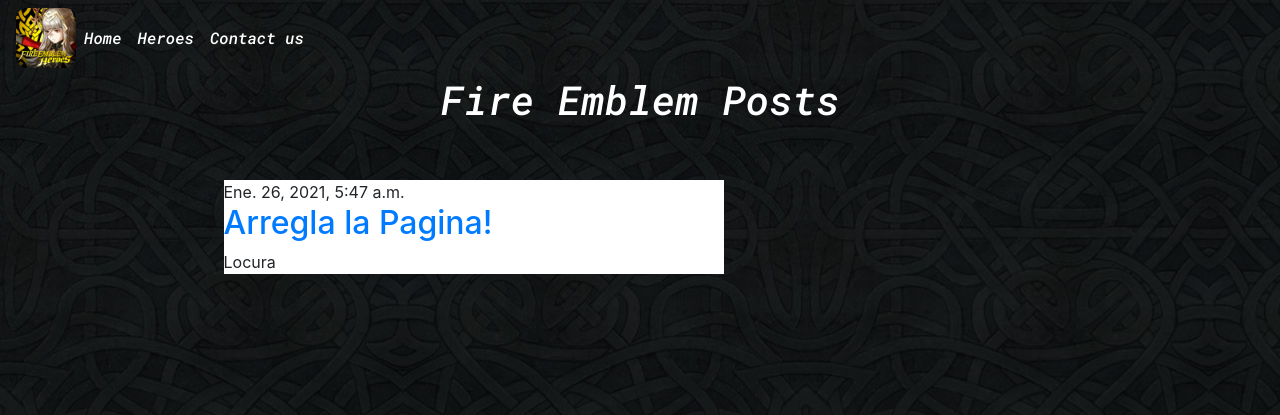
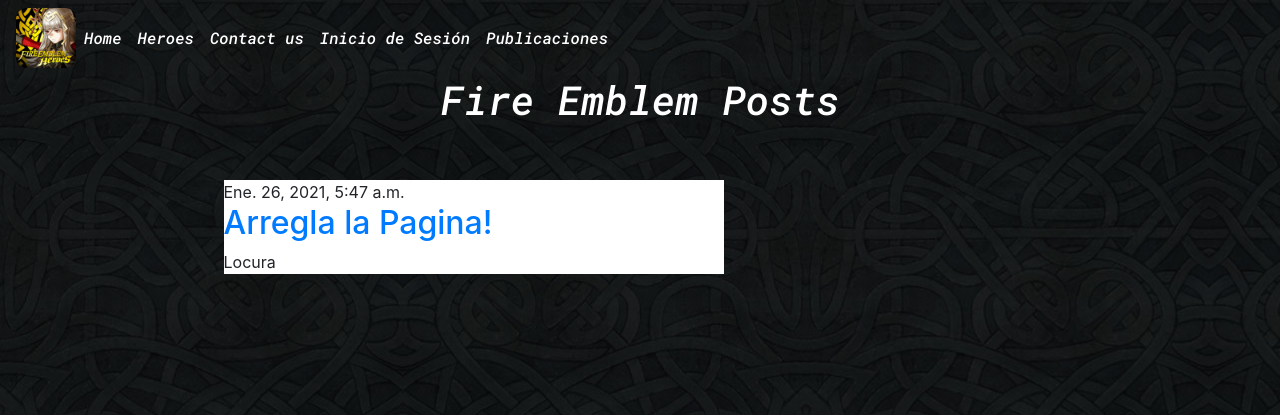
Before and after one commit to Abidael/FireEmblemHeroes, a Django app: page /portada/ in a window 1280 px wide. Shown: the top 415 px of the page. Run offline with Django 3.2, Linux system fonts and the light colour scheme; data comes from the database, SQL or seed files in the repository; some libraries are stand-ins or nearby versions.

Commit message:
Url's #3

```diff
--- a/proyectWeb/fehWeb/blog/templates/plantillas/base.html
+++ b/proyectWeb/fehWeb/blog/templates/plantillas/base.html
@@ -28,13 +28,19 @@
             <div class="collapse navbar-collapse justify-content-center" id="navbarToggler">
                 <ul class="navbar-nav mr-auto mt-0 mt-md-0">
                     <li class="nav-item active">
-                        <a class="nav-link" href="../plantillas/">Home</a>
+                        <a class="nav-link" href="/">Home</a>
                     </li>
                     <li class="nav-item active">
-                        <a class="nav-link" href="../plantillas/heroes.html">Heroes</a>
+                        <a class="nav-link" href="/heroes">Heroes</a>
                     </li>
                     <li class="nav-item active">
-                        <a class="nav-link" href="../plantillas/questions.html">Contact us</a>
+                        <a class="nav-link" href="/questions">Contact us</a>
+                    </li>
+                    <li class="nav-item active">
+                        <a class="nav-link" href="/login">Inicio de Sesión</a>
+                    </li>
+                    <li class="nav-item active">
+                        <a class="nav-link" href="">Publicaciones</a>
                     </li>
                 </ul>
             </div>
--- a/proyectWeb/fehWeb/blog/templates/plantillas/heroes.html
+++ b/proyectWeb/fehWeb/blog/templates/plantillas/heroes.html
@@ -40,6 +40,9 @@
                     </li>
                     <li class="nav-item active">
                         <a class="nav-link" href="/login">Inicio de Sesión</a>
+                    </li>
+                    <li class="nav-item active">
+                        <a class="nav-link" href="/post_list">Publicaciones</a>
                     </li>
                 </ul>
             </div>
--- a/proyectWeb/fehWeb/blog/templates/plantillas/login.html
+++ b/proyectWeb/fehWeb/blog/templates/plantillas/login.html
@@ -39,6 +39,9 @@
                     </li>
                     <li class="nav-item active">
                         <a class="nav-link" href="">Inicio de Sesión</a>
+                    </li>
+                    <li class="nav-item active">
+                        <a class="nav-link" href="/post_list">Publicaciones</a>
                     </li>
                 </ul>
             </div>
--- a/proyectWeb/fehWeb/blog/templates/plantillas/portada.html
+++ b/proyectWeb/fehWeb/blog/templates/plantillas/portada.html
@@ -41,6 +41,9 @@
                     </li>
                     <li class="nav-item active">
                         <a class="nav-link" href="login">Inicio de Sesión</a>
+                    </li>
+                    <li class="nav-item active">
+                        <a class="nav-link" href="post_list">Publicaciones</a>
                     </li>
                 </ul>
             </div>
--- a/proyectWeb/fehWeb/blog/templates/plantillas/questions.html
+++ b/proyectWeb/fehWeb/blog/templates/plantillas/questions.html
@@ -39,6 +39,9 @@
                     </li>
                     <li class="nav-item active">
                         <a class="nav-link" href="/login">Inicio de Sesión</a>
+                    </li>
+                    <li class="nav-item active">
+                        <a class="nav-link" href="/post_list">Publicaciones</a>
                     </li>
                 </ul>
             </div>
--- a/proyectWeb/fehWeb/blog/views.py
+++ b/proyectWeb/fehWeb/blog/views.py
@@ -21,6 +21,10 @@
     return render(request, 'plantillas/questions.html', {})
 
 
+def publicaciones(request):
+    return render(request, 'plantillas/post_list.html', {})
+
+
 def post_list(request):
     posts = Post.objects.all()
     return render(request, 'plantillas/post_list.html', {'posts': posts})
```
Also changed, not shown: proyectWeb/fehWeb/blog/urls.py (line endings or trailing spaces).
